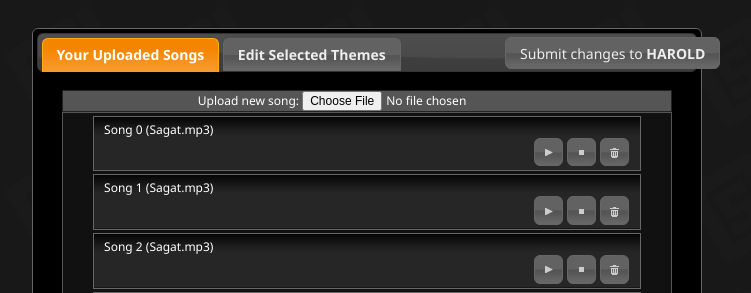
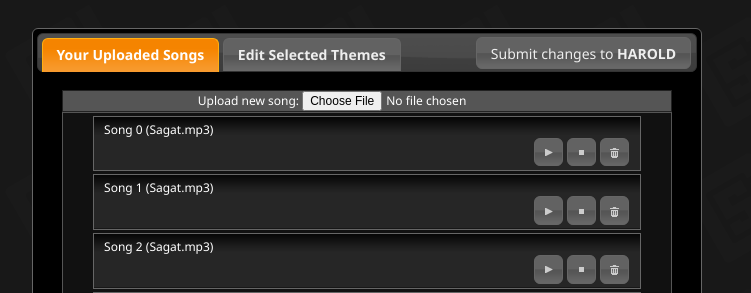
Before and after one commit to Hamneggs/HAROLDV2, a PHP site: page / in a window 1280 px wide. Shown: the top 293 px of the page, without its empty margins (273-1024 px from the left). Run offline with PHP 8.4, Linux system fonts and the light colour scheme.

Commit message:
Styling change.

```diff
--- a/webs/css/base.css
+++ b/webs/css/base.css
@@ -36,7 +36,7 @@ button.play, button.stop, button.del
 	font-weight: normal;
 	font-style: normal;
 	text-transform: none;
-	left: 10%;
+	float: right;
 }
 
 #submitting_dialog
```
